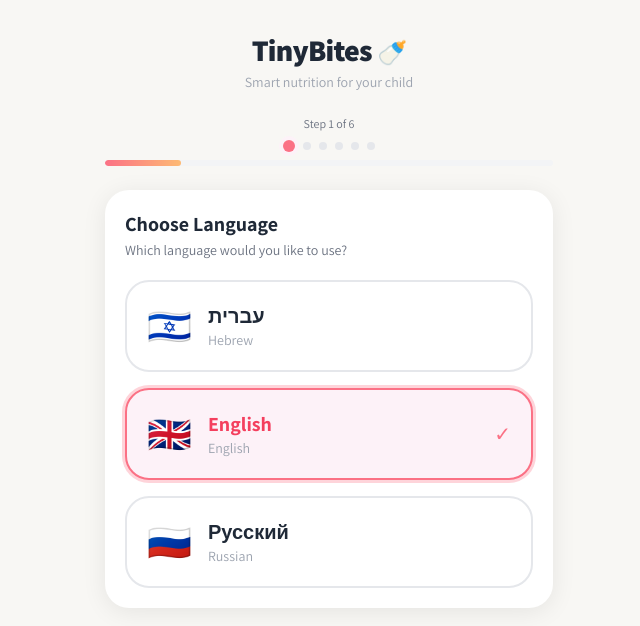
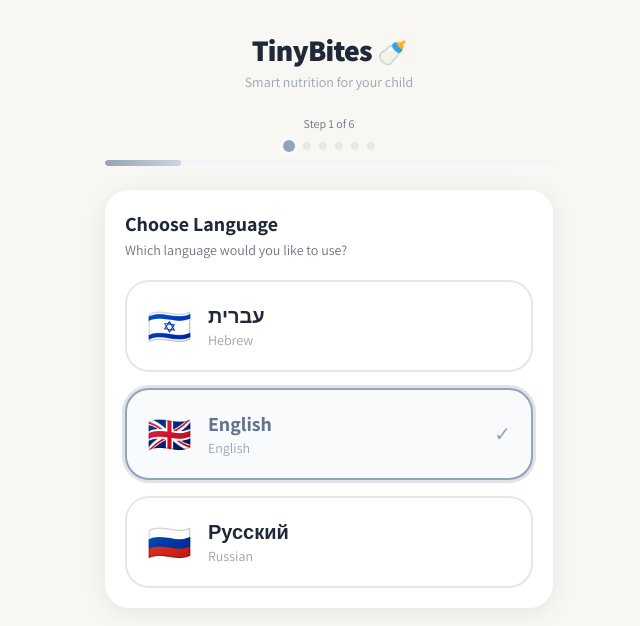
Before and after one commit to michaelzilber96-beep/Child-meal, a Next.js app: page /en/onboarding in a window 1280 px wide. Shown: the top 626 px of the page, without its empty margins (311-951 px from the left). Built offline with nearby package versions, Linux system fonts and the light colour scheme.

Commit message:
Color at hover+early
Adjusting the theme color change timing (Change only after gender is chose)
Adding a neutral color before the gender pick.

```diff
--- a/src/app/globals.css
+++ b/src/app/globals.css
@@ -3,10 +3,24 @@
 @tailwind utilities;
 
 /* ── Gender Theme Variables ────────────────────────────────────────
-   Default (no gender / girl): Rose / Peach pastel — feminine clinical
+   Default (no gender): Neutral warm slate/grey
+   [data-gender="girl"]: Rose / Peach pastel — feminine clinical
    [data-gender="boy"]: Azure / Sky — modern clinical blue
    ────────────────────────────────────────────────────────────────── */
-:root,
+:root {
+  --th-primary: #94a3b8;
+  --th-primary-dark: #64748b;
+  --th-primary-darker: #475569;
+  --th-primary-dim: #e2e8f0;
+  --th-light: #f8fafc;
+  --th-accent: #cbd5e1;
+  --th-accent-dark: #94a3b8;
+  --th-shadow: rgba(148, 163, 184, 0.30);
+  --th-greeting-from: #f8fafc;
+  --th-greeting-to: #f1f5f9;
+  --th-greeting-border: #cbd5e1;
+}
+
 html[data-gender="girl"] {
   --th-primary: #fb7185;        /* rose-400 */
   --th-primary-dark: #f43f5e;   /* rose-500 */
```
